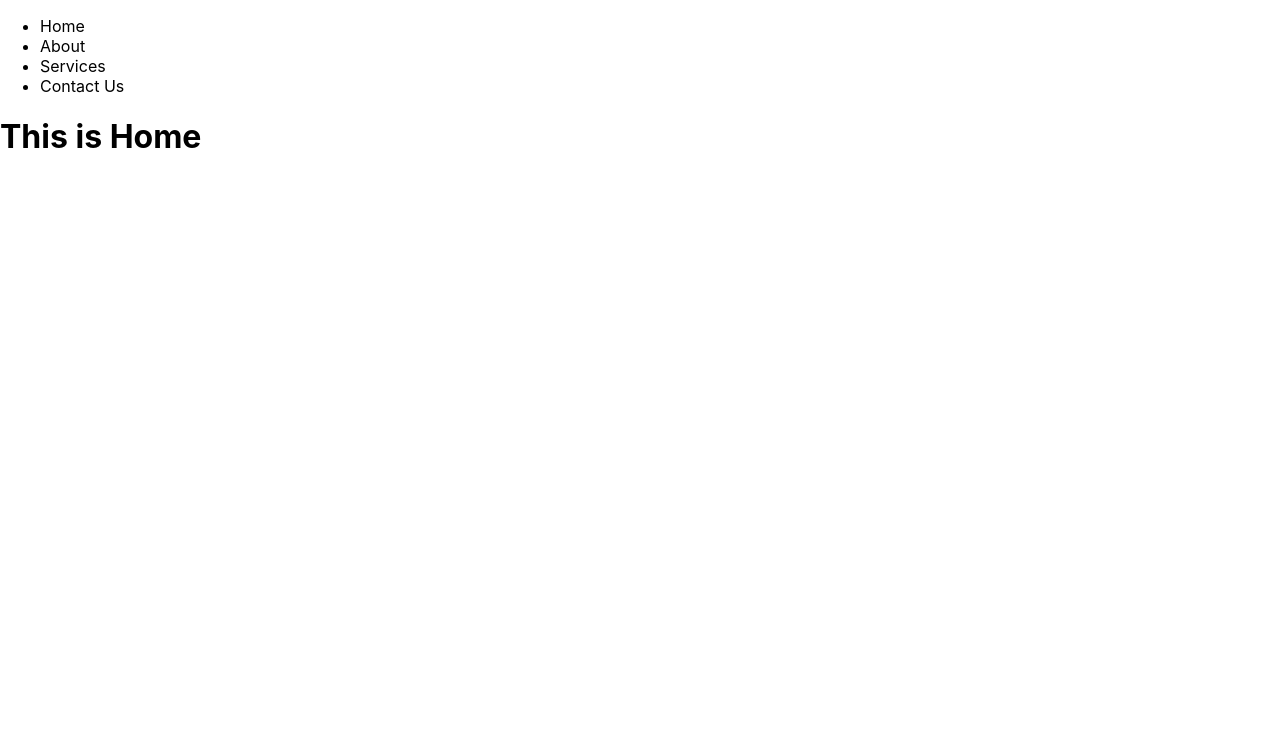
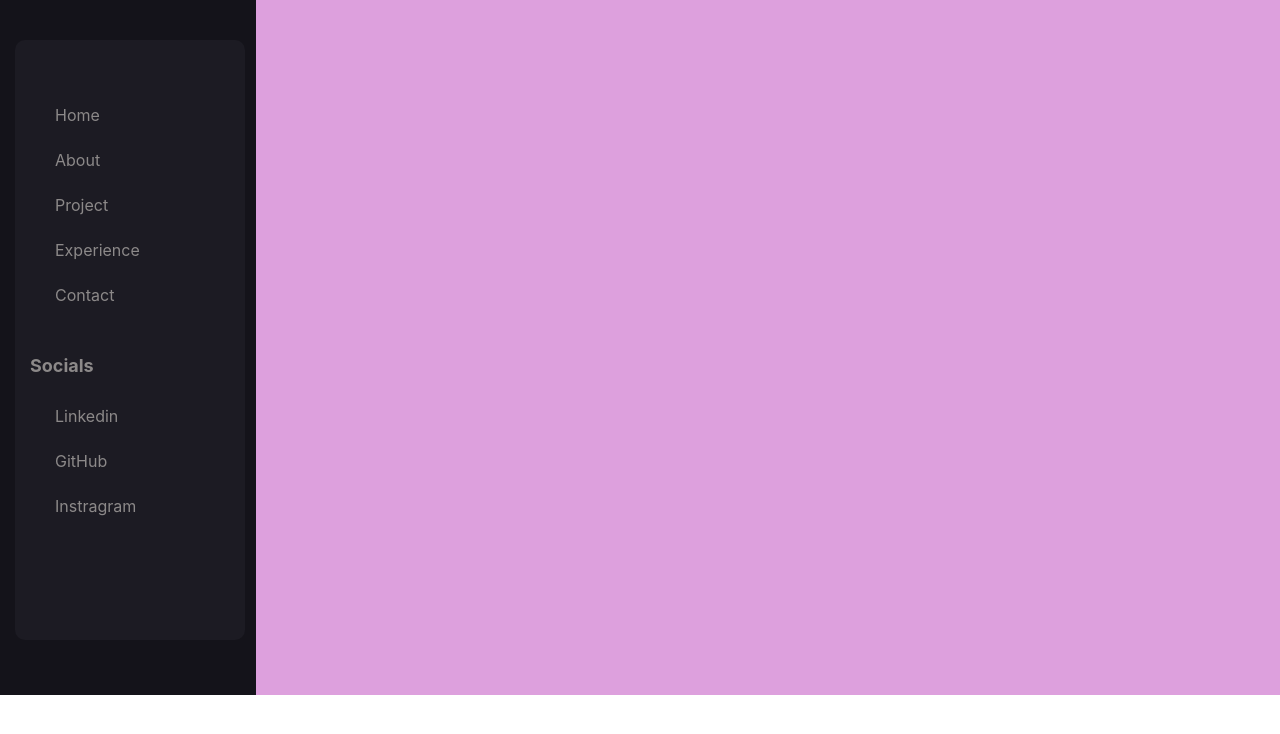
Before and after one commit to ankitachaudhari123/My-Portfolio, a React (Create React App) app: page / in a window 1280 px wide. Shown: the top 734 px of the page. Built offline with nearby package versions, Linux system fonts and the light colour scheme.

Commit message:
first try

```diff
--- a/src/App.js
+++ b/src/App.js
@@ -1,12 +1,12 @@
 import React from 'react'
-import NavBar from './Components/NavBar'
-import Home from './Components/Home'
+import MyPortfolio from './Components/MyPortfolio'
+
 
 
 const App = () => {
   return (
     <>
-    <Home />
+    <MyPortfolio/>
     </>
   )
 }
--- a/src/Components/Home.jsx
+++ b/src/Components/Home.jsx
@@ -1,12 +1,8 @@
 import React from 'react'
-import NavBar from './NavBar'
 
 const Home = () => {
   return (
-    <div>
-        <NavBar />
-        <h1>This is Home</h1>
-    </div>
+    <div>Home</div>
   )
 }
 
--- /dev/null
+++ b/src/Components/MyPortfolio.css
@@ -0,0 +1,14 @@
+.main-box{
+    width: 100%;
+    height: 695px;
+    display: inline-flex;
+}
+.nav-bar-section{
+    width: 20%;
+    height: 695px;
+    background: #14131a;
+}
+.my-info-section{
+    width: 80%;
+    background: plum;
+}
--- /dev/null
+++ b/src/Components/MyPortfolio.jsx
@@ -0,0 +1,20 @@
+import React from 'react'
+import './MyPortfolio.css'
+import NavBar from './NavBar'
+
+const MyPortfolio = () => {
+  return (
+    <>
+    <div className='main-box'>
+        <div className='nav-bar-section'>
+            <NavBar/>
+        </div>
+        <div className='my-info-section'>
+
+        </div>
+    </div>
+    </>
+  )
+}
+
+export default MyPortfolio
--- /dev/null
+++ b/src/Components/NavBar.css
@@ -0,0 +1,26 @@
+.nav-bar-box{
+    width: 90%;
+    height: 600px;
+    background: #1c1b23;
+    margin-top: 40px;
+    margin-left: 15px;
+    border-radius: 10px;
+}
+.nav-bar-items{
+    color: rgb(140, 137, 137);
+    list-style: none;
+    font-size: 16px;
+    margin-top: 25px;
+}
+.nav-bar-text{
+    color: rgb(140, 137, 137);
+    font-size: 18px;
+    margin-left: 15px;
+    margin-top: 50px;
+}
+.nav-bar-social-items{
+    color: rgb(140, 137, 137);
+    list-style: none;
+    font-size: 16px;
+    margin-top: 25px;
+}
--- a/src/Components/NavBar.jsx
+++ b/src/Components/NavBar.jsx
@@ -1,14 +1,24 @@
 import React from 'react'
+import './NavBar.css'
 
 const NavBar = () => {
   return (
-    <div>
-        <ul>
-            <li>Home</li>
-            <li>About</li>
-            <li>Services</li>
-            <li>Contact Us</li>
-        </ul>
+    <div className='nav-bar-box'>
+      <ul>
+        <br></br>
+        <br></br>
+        <li className='nav-bar-items'>Home</li>
+        <li className='nav-bar-items'>About</li>
+        <li className='nav-bar-items'>Project</li>
+        <li className='nav-bar-items'>Experience</li>
+        <li className='nav-bar-items'>Contact</li>
+      </ul>
+      <h5 className='nav-bar-text'>Socials</h5>
+      <ul>
+        <li className='nav-bar-social-items'>Linkedin</li>
+        <li className='nav-bar-social-items'>GitHub</li>
+        <li className='nav-bar-social-items'>Instragram</li>
+      </ul>
     </div>
   )
 }
```
